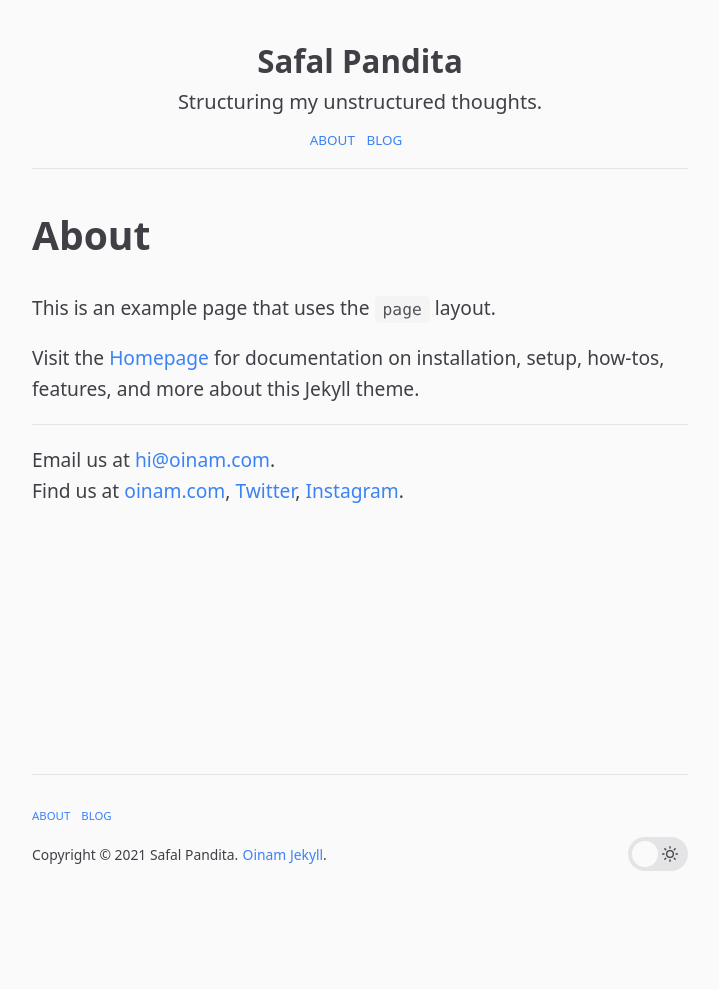
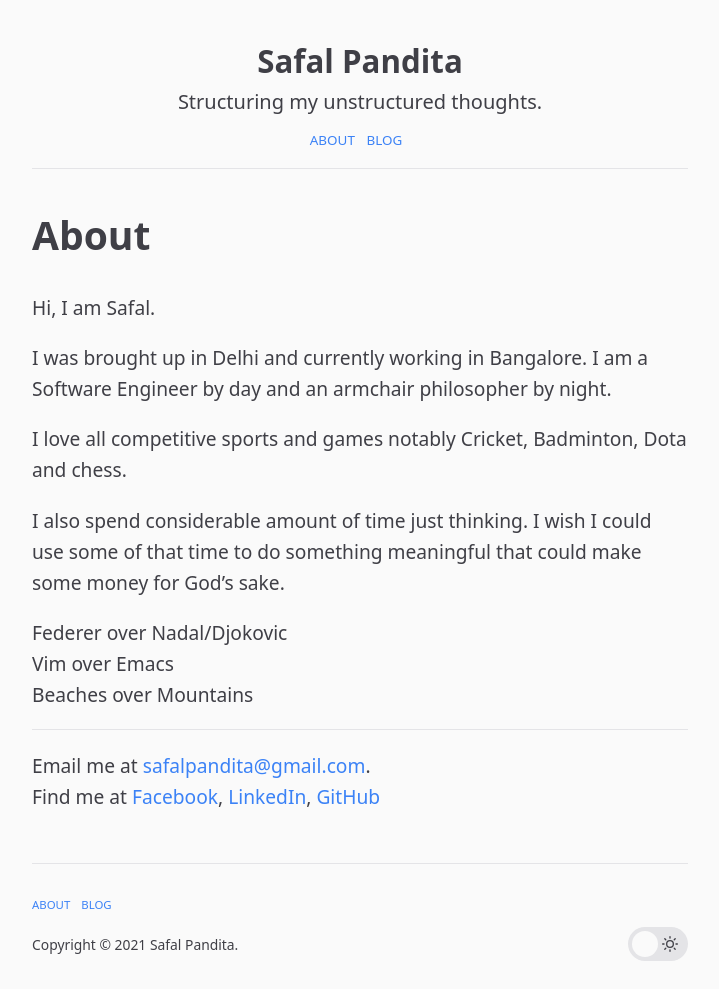
Before and after one commit to imhobo/imhobo.github.io, a Jekyll site: the page built from about.md, in a window 1280 px wide. Shown: the whole page, without its empty margins (280-999 px from the left). Built offline with Jekyll 4.4.1, drawn with Linux system fonts in a browser that asks for light colours; before the commit the page ends 900 px from its top, so only the background shows below that.

Commit message:
Changed about me + icon

```diff
--- a/_includes/footer.html
+++ b/_includes/footer.html
@@ -8,9 +8,6 @@
         {% else %}
           <small>Copyright © {{ "now" | date: "%Y" }} {{ site.title }}.</small>
         {% endif %}
-        {% if site.footer.credit != false %}
-          <small><a href="https://oinam.github.io/oinam-jekyll/" target="_blank">Oinam Jekyll</a>.</small>
-        {% endif %}
       </p>
     </div>
     {% if site.layout.theme_switch != false %}
--- a/about.md
+++ b/about.md
@@ -4,14 +4,23 @@ title: About
 permalink: /about/
 ---
 
-This is an example page that uses the `page` layout.
+Hi, I am Safal.
 
-Visit the [Homepage]({{ site.baseurl | prepend: site.url }}/) for documentation on installation, setup, how-tos, features, and more about this Jekyll theme.
+I was brought up in Delhi and currently working in Bangalore. I am a Software Engineer by day and an armchair philosopher by night.
+
+I love all competitive sports and games notably Cricket, Badminton, Dota and chess.
+
+I also spend considerable amount of time just thinking. I wish I could use some of that time to do something meaningful that could make some money for God's sake.
+
+Federer over Nadal/Djokovic
+Vim over Emacs
+Beaches over Mountains
+
 
 ---
 
-Email us at [hi@oinam.com](mailto:hi@oinam.com?subject=Oinam Jekyll).\
-Find us at
-[oinam.com](https://oinam.com),
-[Twitter](https://twitter.com/oinam),
-[Instagram](https://www.instagram.com/oinam/).
+Email me at [safalpandita@gmail.com](mailto:safalpandita@gmail.com?subject=Hello Safal).\
+Find me at
+[Facebook](https://www.facebook.com/safalpandita/),
+[LinkedIn](https://www.linkedin.com/in/safal-pandita-6476bb83/),
+[GitHub](https://github.com/imhobo)
```
Also changed, not shown: index.md (+2 -0 lines), favicon.ico.
